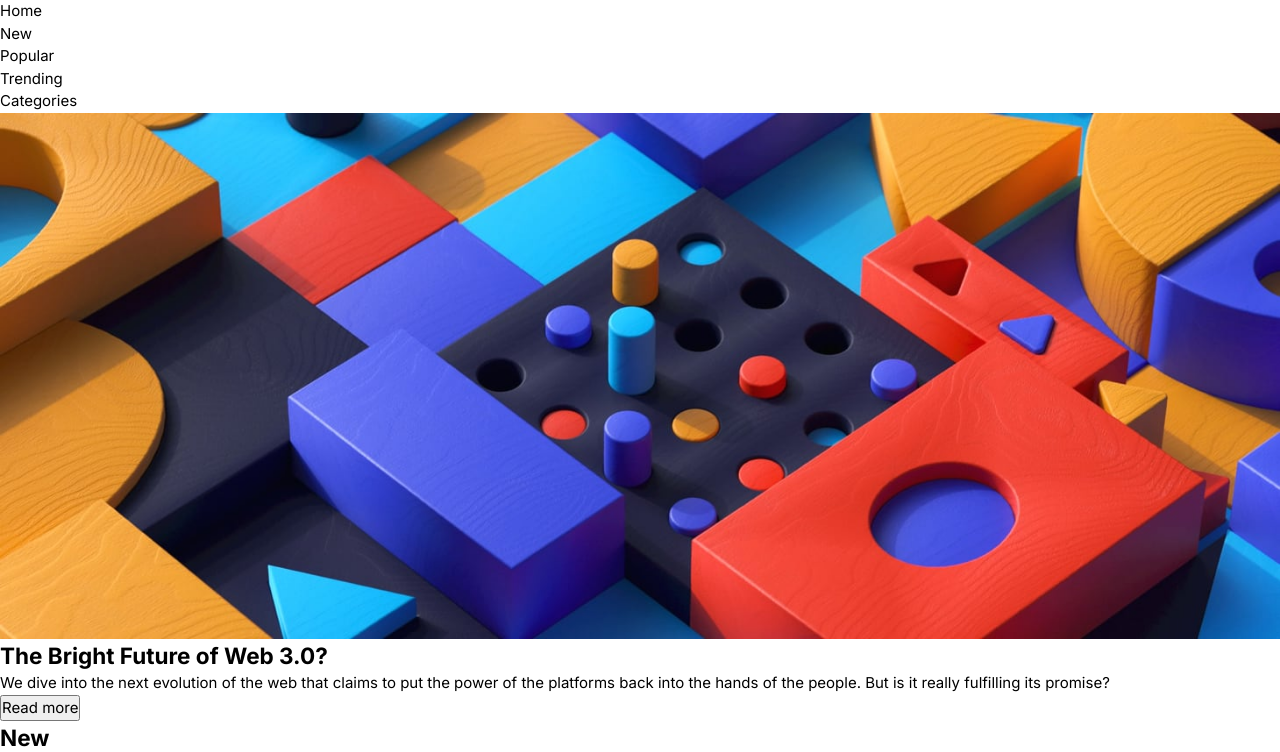
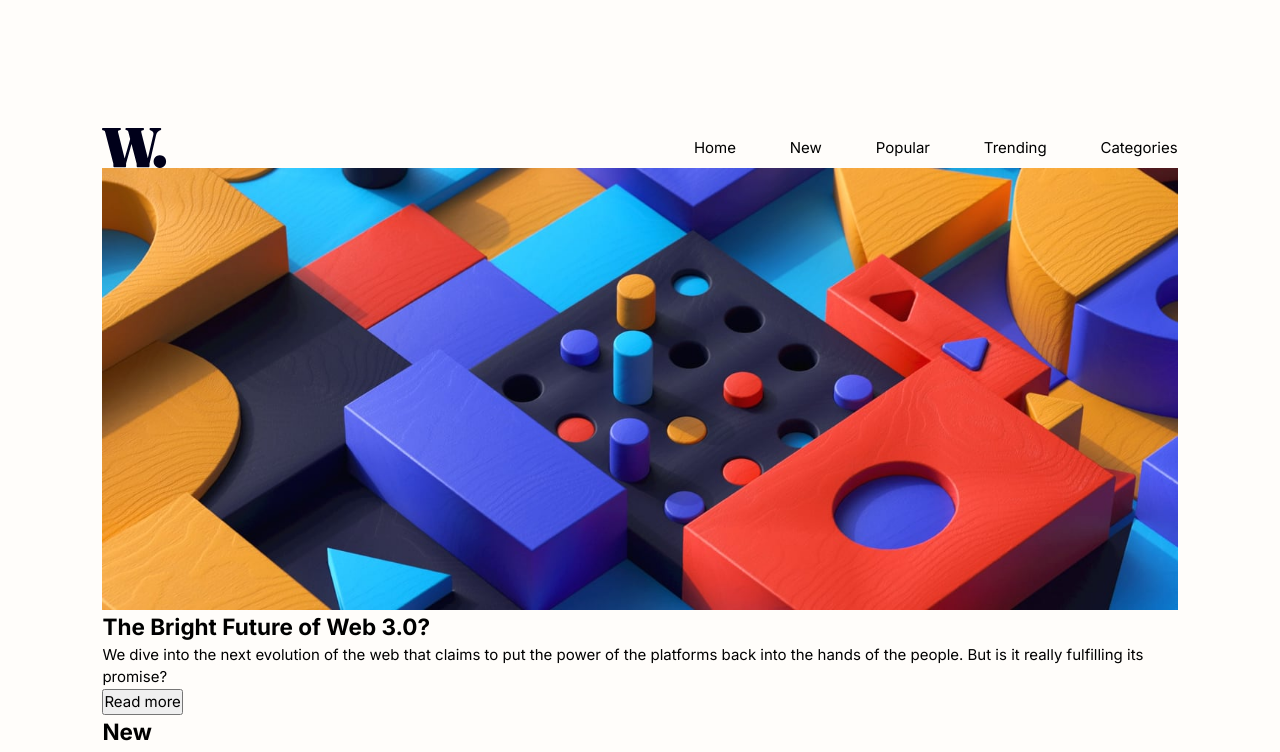
Before and after one commit to javiermruelas/news_homepage, a plain HTML site: page index.html in a window 1280 px wide. Shown: the top 752 px of the page. Drawn offline with Linux system fonts and the light colour scheme.

Commit message:
set header to design

```diff
--- a/index.css
+++ b/index.css
@@ -1,35 +1,4 @@
 @import url('https://fonts.googleapis.com/css2?family=Inter:wght@400;700;800&display=swap');
-
-/*
-  Josh's Custom CSS Reset
-  https://www.joshwcomeau.com/css/custom-css-reset/
-*/
-*, *::before, *::after {
-    box-sizing: border-box;
-}
-* {
-    padding: 0;
-    margin: 0;
-}
-html, body {
-    height: 100%;
-}
-body {
-    line-height: 1.5;
-    -webkit-font-smoothing: antialiased;
-    font-family: 'Inter', sans-serif;
-    font-size: 15px;
-}
-img, picture, video, canvas, svg {
-    display: block;
-    max-width: 100%;
-}
-input, button, textarea, select {
-    font: inherit;
-}
-p, h1, h2, h3, h4, h5, h6 {
-    overflow-wrap: break-word;
-}
 
 :root {
     /* soft orange */
@@ -46,6 +15,37 @@ p, h1, h2, h3, h4, h5, h6 {
     --neutral-800: hsl(240, 100%, 5%);
 }
 
+*, *::before, *::after {
+    box-sizing: border-box;
+}
+* {
+    padding: 0;
+    margin: 0;
+}
+html, body {
+    height: 100%;
+    width: 100%;
+}
+body {
+    line-height: 1.5;
+    -webkit-font-smoothing: antialiased;
+    font-family: 'Inter', sans-serif;
+    font-size: 15px;
+    background-color: var(--neutral-100);
+    padding: 10vw 8vw;
+    display: grid;
+}
+img, picture, video, canvas, svg {
+    display: block;
+    max-width: 100%;
+}
+input, button, textarea, select {
+    font: inherit;
+}
+p, h1, h2, h3, h4, h5, h6 {
+    overflow-wrap: break-word;
+}
+
 .attribution {
     font-size: 11px;
     text-align: center;
@@ -53,3 +53,27 @@ p, h1, h2, h3, h4, h5, h6 {
 .attribution a {
     color: hsl(228, 45%, 44%);
 }
+
+ul {
+    list-style: none;
+}
+section#header {
+    display: flex;
+    flex-direction: row;
+    justify-content: space-between;
+    align-items: center;
+}
+section#header #logo {
+    width: 10%;
+    height: 100%;
+}
+section#header nav {
+    width: 50%;
+}
+section#header nav ul {
+    display: flex;
+}
+section#header nav ul li {
+    flex-grow: 1;
+    text-align: right;
+}
--- a/index.html
+++ b/index.html
@@ -9,7 +9,9 @@
 </head>
 <body>
   <section id="header">
-    <div id="logo"></div>
+    <div id="logo">
+      <img src="./assets/images/logo.svg" alt="A single black W with a full stop.">
+    </div>
     <nav>
       <ul>
         <li>Home</li>
@@ -21,7 +23,7 @@
     </nav>
   </section>
 
-  <main>
+  <main id="front-page-article">
     <article>
       <div id="hero-img">
         <img src="./assets/images/image-web-3-desktop.jpg" alt="Colorful 3D wooden block shapes arranged in a thoughtful way.">
```
